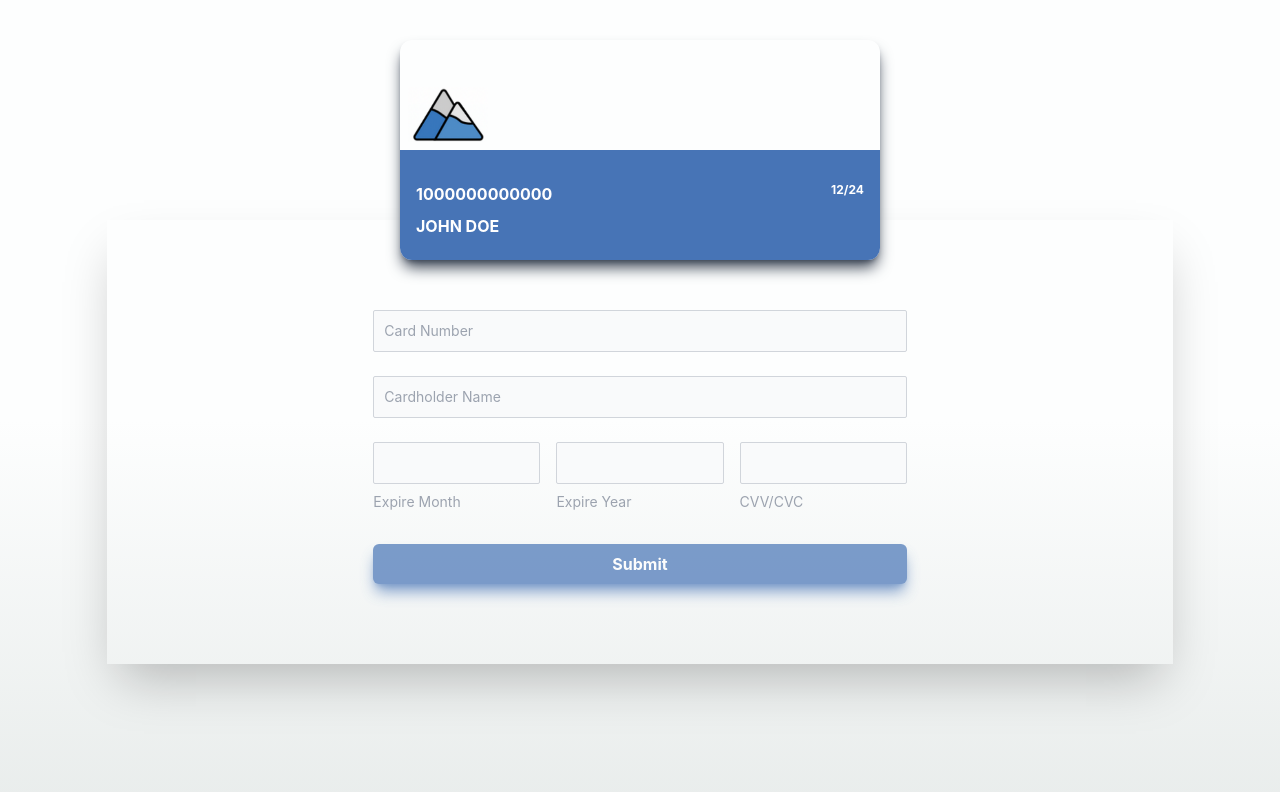
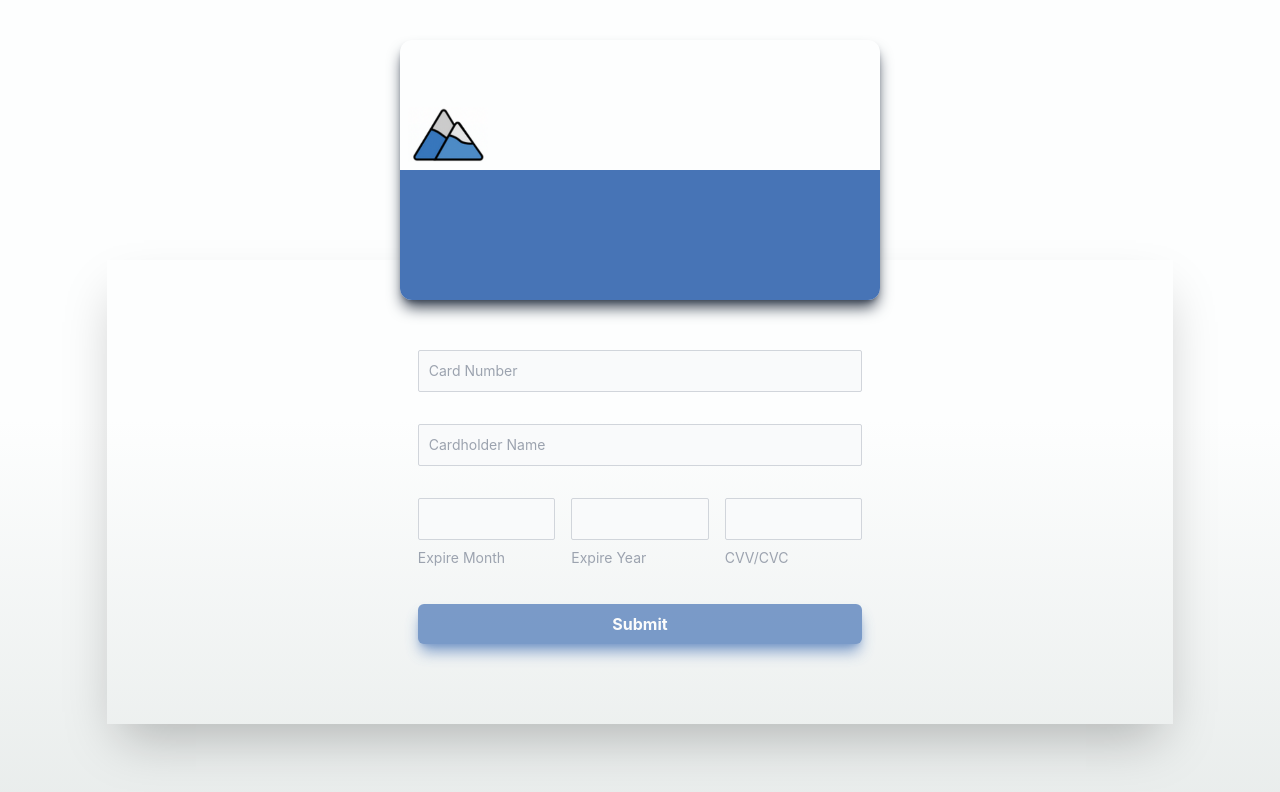
Before and after one commit to prasom/credit-card-payment-validation, an Angular app: page / in a window 1280 px wide. Shown: the top 792 px of the page. Built offline with nearby package versions, Linux system fonts and the light colour scheme.

Commit message:
feat:add validator functional

```diff
--- a/src/app/app.component.html
+++ b/src/app/app.component.html
@@ -1,85 +1,142 @@
 <div
-  class="shadow-lg shadow-gray-700 bg-transparent w-[30rem] h-[220px] ml-auto mr-auto mt-10 z-30 flex flex-col rounded-xl"
+  class="shadow-lg shadow-gray-700 bg-transparent w-[30rem] h-[260px] ml-auto mr-auto mt-10 z-30 flex flex-col rounded-xl"
 >
   <div class="h-2/4 rounded-t-xl flex flex-col justify-end pb-2">
     <img class="w-20 ml-2" src="assets/card_logo.png" alt="" srcset="" />
   </div>
   <div class="bg-bgcard h-2/4 flex flex-col px-4 pt-8 gap-2 rounded-b-xl">
     <div class="flex justify-between">
-      <p class="text-white font-bold">1000000000000</p>
-      <p class="text-white font-bold text-xs">12/24</p>
+      <p class="text-white text-lg font-bold">{{ cardNumber }}</p>
+      <p class="text-white text-xs">{{ expireDate }}</p>
     </div>
-    <div><p class="text-white font-bold">JOHN DOE</p></div>
+    <div>
+      <p class="text-white text-sm font-medium">{{ cardHolderName }}</p>
+    </div>
   </div>
 </div>
-<div
+<form
+  [formGroup]="reactiveForm"
   class="shadow-2xl min-h-[100px] min-w-[300px] w-5/6 h-auto ml-auto mr-auto mt-[-40px] pb-20 pt-[90px]"
 >
-  <div class="w-2/4 ml-auto mr-auto flex flex-col gap-6">
+  <div class="w-5/12 ml-auto mr-auto flex flex-col gap-8">
     <div>
       <input
         type="text"
-        id="default-input"
-        data-test-id=""
+        id="number-input"
+        data-test-id="number-input"
         placeholder="Card Number"
+        formControlName="cardNumber"
+        maxlength="16"
         class="bg-gray-50 border border-gray-300 text-sm rounded-sm block w-full p-2.5"
       />
+      <p
+        *ngIf="
+          reactiveForm.get('cardNumber')?.touched &&
+          reactiveForm.get('cardNumber')?.invalid
+        "
+        data-test-id="numberinput-error"
+      >
+        Invalid Card Number
+      </p>
     </div>
 
     <div>
       <input
         type="text"
-        id="default-input"
-        data-test-id=""
+        id="name-input"
+        data-test-id="name-input"
         placeholder="Cardholder Name"
+        formControlName="cardHolderName"
         class="bg-gray-50 border border-gray-300 text-sm rounded-sm block w-full p-2.5"
       />
+      <p
+        *ngIf="
+          reactiveForm.get('cardHolderName')?.touched &&
+          reactiveForm.get('cardHolderName')?.invalid
+        "
+        data-test-id="nameinput-error"
+      >
+        Invalid Cardholder Name
+      </p>
     </div>
 
     <div class="flex flex-row gap-4">
-      <div>
+      <div class="flex-1">
         <input
           type="text"
           maxlength="2"
-          id="default-input"
-          data-test-id=""
+          id="month-input"
+          data-test-id="month-input"
+          formControlName="expireMonth"
           class="bg-gray-50 border border-gray-300 text-sm rounded-sm block w-full p-2.5"
         />
-        <label for="default-input" class="block mb-2 mt-2 text-sm text-gray-400"
+        <label for="month-input" class="block mb-1 mt-2 text-sm text-gray-400"
           >Expire Month</label
         >
+        <p
+          *ngIf="
+            reactiveForm.get('expireMonth')?.touched &&
+            reactiveForm.get('expireMonth')?.invalid
+          "
+          data-test-id="monthinput-error"
+        >
+          Invalid Month
+        </p>
       </div>
-      <div>
+      <div class="flex-1">
         <input
           type="text"
           maxlength="4"
-          id="default-input"
-          data-test-id=""
+          id="year-input"
+          data-test-id="year-input"
+          formControlName="expireYear"
           class="bg-gray-50 border border-gray-300 text-sm rounded-sm block w-full p-2.5"
         />
-        <label for="default-input" class="block mb-2 mt-2 text-sm text-gray-400"
+        <label for="year-input" class="block mb-1 mt-2 text-sm text-gray-400"
           >Expire Year</label
         >
+        <p
+          *ngIf="
+            reactiveForm.get('expireYear')?.touched &&
+            reactiveForm.get('expireYear')?.invalid
+          "
+          data-test-id="yearinput-error"
+        >
+          Invalid Year
+        </p>
       </div>
-      <div>
+      <div class="flex-1">
         <input
           type="text"
           maxlength="3"
-          id="default-input"
-          data-test-id=""
+          id="cvv-input"
+          data-test-id="cvv-input"
+          formControlName="cvvNumber"
           class="bg-gray-50 border border-gray-300 text-sm rounded-sm block w-full p-2.5"
         />
-        <label for="default-input" class="block mb-2 mt-2 text-sm text-gray-400"
+        <label for="cvv-input" class="block mb-1 mt-2 text-sm text-gray-400"
           >CVV/CVC</label
         >
+        <p
+          *ngIf="
+            reactiveForm.get('cvvNumber')?.touched &&
+            reactiveForm.get('cvvNumber')?.invalid
+          "
+          data-test-id="cvvinput-error"
+        >
+          Invalid CVV/CVC.
+        </p>
       </div>
     </div>
 
     <button
-      disabled="true"
-      class="bg-bgcard text-white font-bold py-2 px-4 rounded-md shadow-lg shadow-bgcard opacity-70"
+      id="submit-button"
+      data-test-id="submit-button"
+      [disabled]="reactiveForm.invalid"
+      [class.opacity-70]="reactiveForm.invalid"
+      class="bg-bgcard text-white font-bold py-2 px-4 rounded-md shadow-lg shadow-bgcard"
     >
       Submit
     </button>
   </div>
-</div>
+</form>
--- a/src/app/app.component.scss
+++ b/src/app/app.component.scss
@@ -0,0 +1,3 @@
+p[data-test-id*="-error"] {
+  color: red;
+}
--- a/src/app/app.component.ts
+++ b/src/app/app.component.ts
@@ -1,10 +1,70 @@
-import { Component } from '@angular/core';
+import { Component, OnInit } from '@angular/core';
+import {
+  FormBuilder,
+  FormControl,
+  FormGroup,
+  Validators,
+} from '@angular/forms';
+import { REGEX_CONFIG } from './app.config';
+import { expireMonthValidator } from './validators/expire-month.validator';
+import { expireYearValidator } from './validators/expire-year.validator';
 
 @Component({
   selector: 'app-root',
   templateUrl: './app.component.html',
-  styleUrls: ['./app.component.scss']
+  styleUrls: ['./app.component.scss'],
 })
-export class AppComponent {
-  title = 'credit-card-payment-validation';
+export class AppComponent implements OnInit {
+  reactiveForm!: FormGroup;
+
+  constructor() {}
+  ngOnInit(): void {
+    this.reactiveForm = new FormGroup({
+      cardNumber: new FormControl('', [
+        Validators.required,
+        Validators.minLength(16),
+        Validators.pattern(REGEX_CONFIG.NUMBER_REGEX),
+      ]),
+      cardHolderName: new FormControl('', [
+        Validators.required,
+        Validators.pattern(REGEX_CONFIG.LETER_REGEX),
+      ]),
+      expireMonth: new FormControl('', [
+        Validators.required,
+        expireMonthValidator(),
+        Validators.minLength(2),
+      ]),
+      expireYear: new FormControl('', [
+        Validators.required,
+        expireYearValidator(),
+        Validators.minLength(4),
+      ]),
+      cvvNumber: new FormControl('', [
+        Validators.required,
+        Validators.pattern(REGEX_CONFIG.NUMBER_REGEX),
+        Validators.minLength(3),
+      ]),
+    });
+  }
+
+  get cardNumber() {
+    return this.reactiveForm.get('cardNumber')!.value;
+  }
+
+  get cardHolderName() {
+    return this.reactiveForm.get('cardHolderName')!.value;
+  }
+
+  get expireDate() {
+    if (
+      this.reactiveForm.get('expireMonth')!.value &&
+      this.reactiveForm.get('expireYear')!.value
+    ) {
+      return `${this.reactiveForm.get('expireMonth')!.value}/${
+        this.reactiveForm.get('expireYear')!.value
+      }`;
+    } else {
+      return '';
+    }
+  }
 }
--- /dev/null
+++ b/src/app/app.config.ts
@@ -0,0 +1,4 @@
+export const REGEX_CONFIG = {
+  NUMBER_REGEX: /\d/g,
+  LETER_REGEX: /[a-zA-Z]+/g,
+};
--- /dev/null
+++ b/src/app/validators/expire-month.validator.ts
@@ -0,0 +1,29 @@
+import { AbstractControl, ValidationErrors, ValidatorFn } from '@angular/forms';
+
+export function expireMonthValidator(): ValidatorFn {
+  return (control: AbstractControl): ValidationErrors | null => {
+    const monthRange: String[] = [
+      '01',
+      '02',
+      '03',
+      '04',
+      '05',
+      '06',
+      '07',
+      '08',
+      '09',
+      '10',
+      '11',
+      '12',
+    ];
+    const value = control.value;
+
+    if (!value) {
+      return null;
+    }
+
+    const mathMonthList = monthRange.find((m) => m === value);
+
+    return !mathMonthList ? { expireMonthRage: true } : null;
+  };
+}
--- /dev/null
+++ b/src/app/validators/expire-year.validator.ts
@@ -0,0 +1,16 @@
+import { AbstractControl, ValidationErrors, ValidatorFn } from '@angular/forms';
+
+export function expireYearValidator(): ValidatorFn {
+  return (control: AbstractControl): ValidationErrors | null => {
+    const currentyear = new Date().getFullYear();
+    const value = control.value;
+
+    if (!value) {
+      return null;
+    }
+
+    const yearDiff = value - currentyear;
+
+    return yearDiff < 0 || yearDiff > 3 ? { expireYearRage: true } : null;
+  };
+}
```
Also changed, not shown: src/app/app.module.ts (+5 -8 lines).
